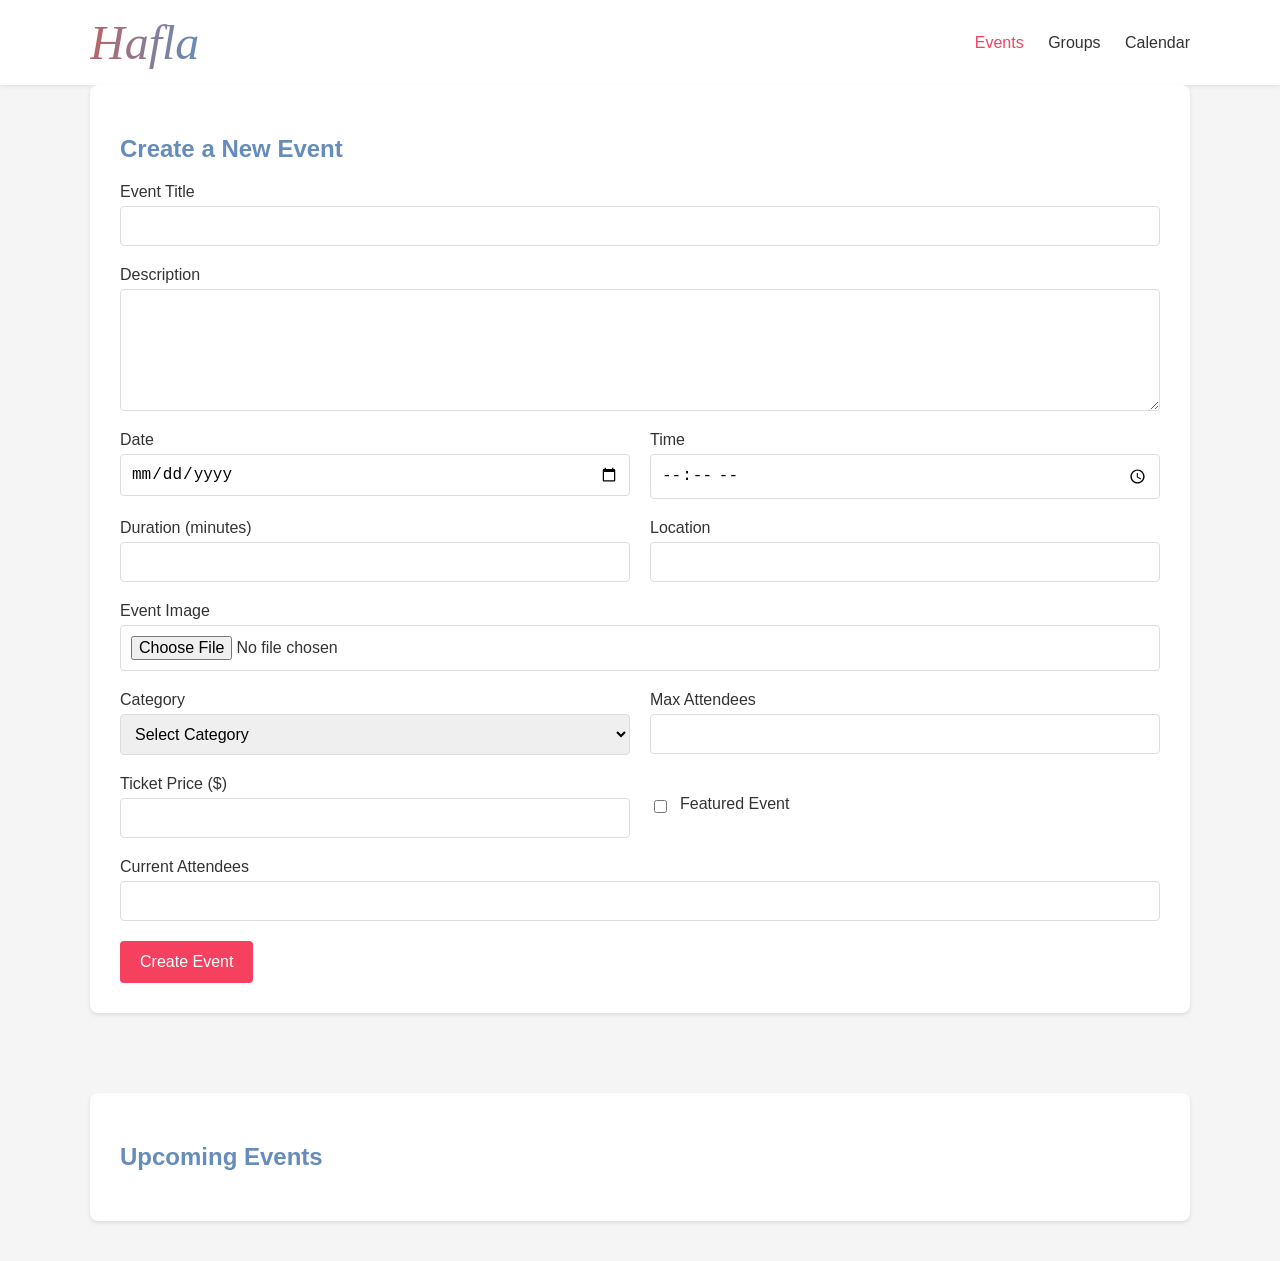
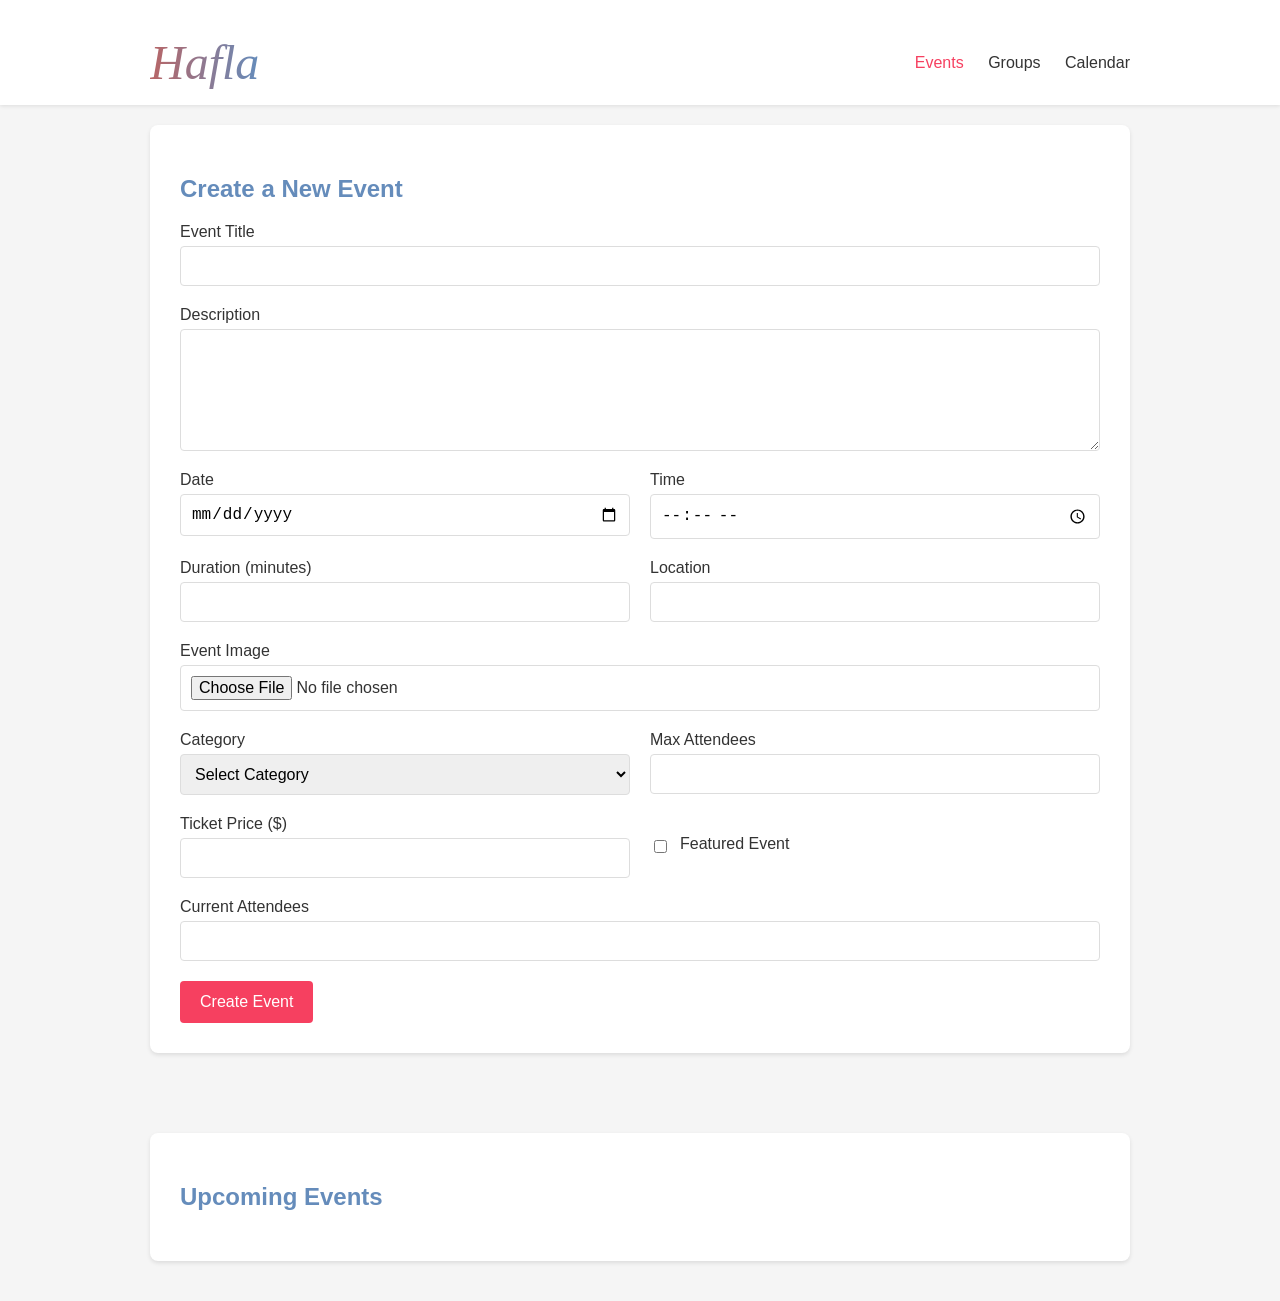

edit home section

--- a/client/add-event/css/style.css
+++ b/client/add-event/css/style.css
@@ -15,9 +15,10 @@
   }
   
   .container {
-    max-width: 1100px;
+    max-width: 980px;
     margin: 0 auto;
     padding: 0 20px;
+    margin-top: 20px;
   }
   
   header {
